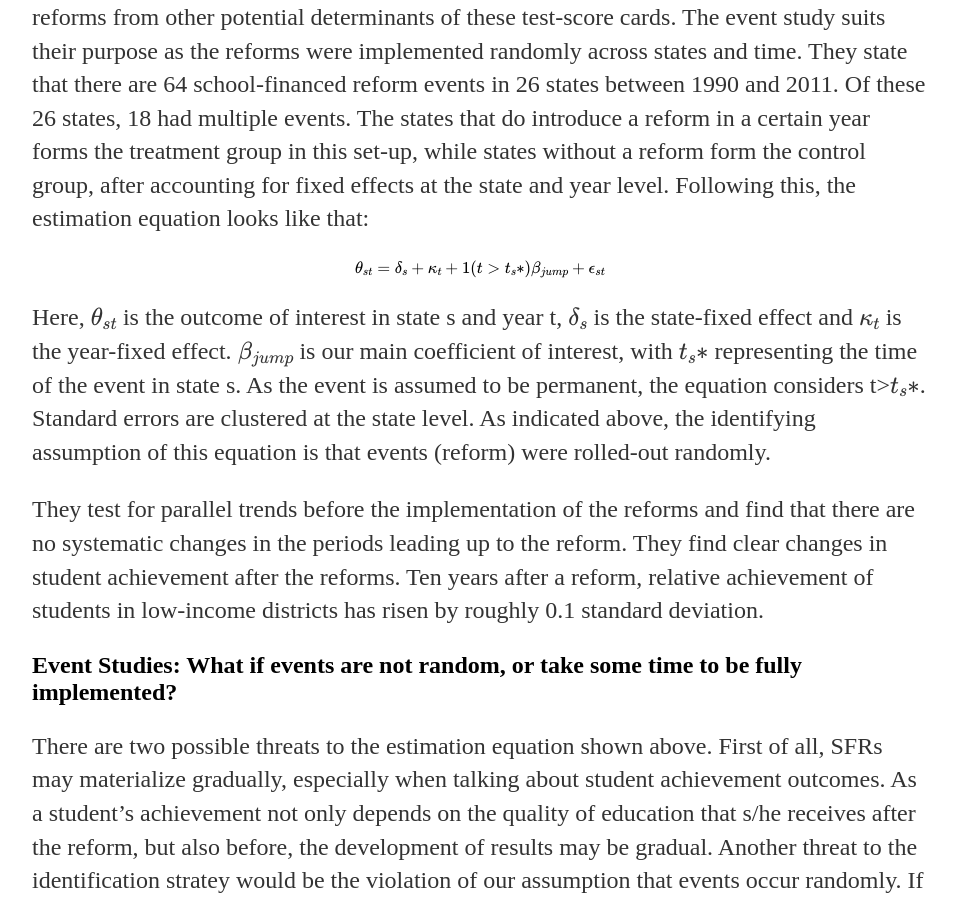
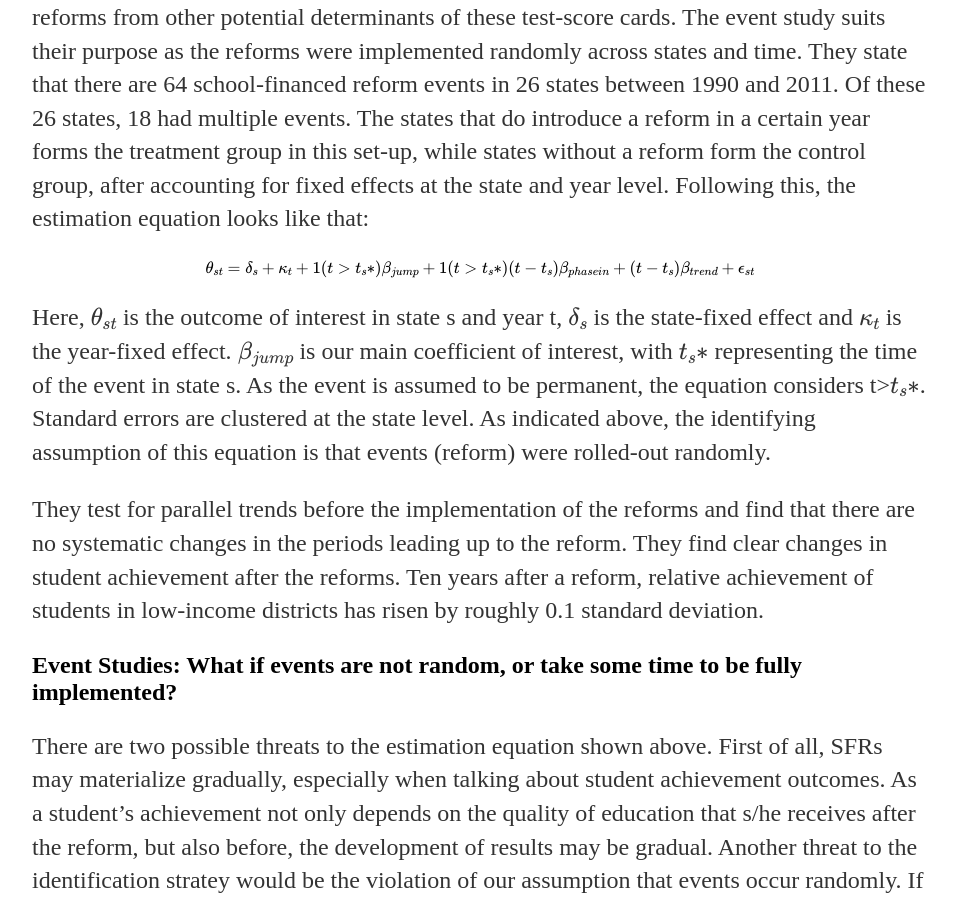
Before and after one commit to BrittaRude/BrittaRude.github.io, a Jekyll site: the page built from inputs_datascience/_posts/2020-07-22-britta-rude-event-study.md, in a window 1280 px wide and 900 px high, scrolled down 1337 px. Shown: the whole window, without its empty margins (160-1116 px from the left). Built offline with Jekyll 4.4.1, drawn with Linux system fonts in a browser that asks for light colours; formulas are drawn with MathJax 3.

Commit message:
Update 2020-07-22-britta-rude-event-study.md

```diff
--- a/inputs_datascience/_posts/2020-07-22-britta-rude-event-study.md
+++ b/inputs_datascience/_posts/2020-07-22-britta-rude-event-study.md
@@ -15,7 +15,7 @@ But before getting on the details on this, let's revise what it actually means t
 
 They construct a state-by-year panel based on fourth- and eighth-graders taking a yearly math and and reading test. They employ an event study to distinguish the effects of the reforms from other potential determinants of these test-score cards. The event study suits their purpose as the reforms were implemented randomly across states and time. They state that there are 64 school-financed reform events in 26 states between 1990 and 2011. Of these 26 states, 18 had multiple events. The states that do introduce a reform in a certain year forms the treatment group in this set-up, while states without a reform form the control group, after accounting for fixed effects at the state and year level. Following this, the estimation equation looks like that:
 
-$$ \theta_{st} = \delta_s + \kappa_t + 1(t>t_s*) \beta_{jump} + \epsilon_{st} $$
+$$ \theta_{st} = \delta_s + \kappa_t + 1(t>t_s*) \beta_{jump} + 1(t>t_s*)(t-t_s) \beta_{phasein} + (t-t_s) \beta_{trend} + \epsilon_{st} $$
 
 Here, $$ \theta_{st}$$ is the outcome of interest in state s and year t, $$\delta_s$$ is the state-fixed effect and $$\kappa_t$$ is the year-fixed effect. $$\beta_{jump}$$ is our main coefficient of interest, with $$t_s*$$ representing the time of the event in state s. As the event is assumed to be permanent, the equation considers t>$$t_s*$$. Standard errors are clustered at the state level. As indicated above, the identifying assumption of this equation is that events (reform) were rolled-out randomly.
 
```
